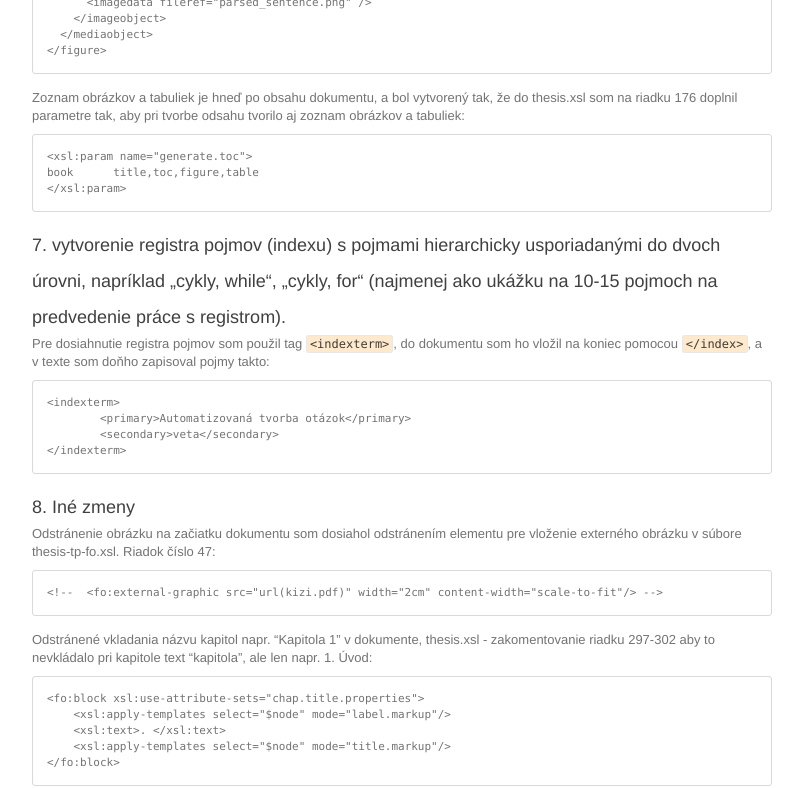
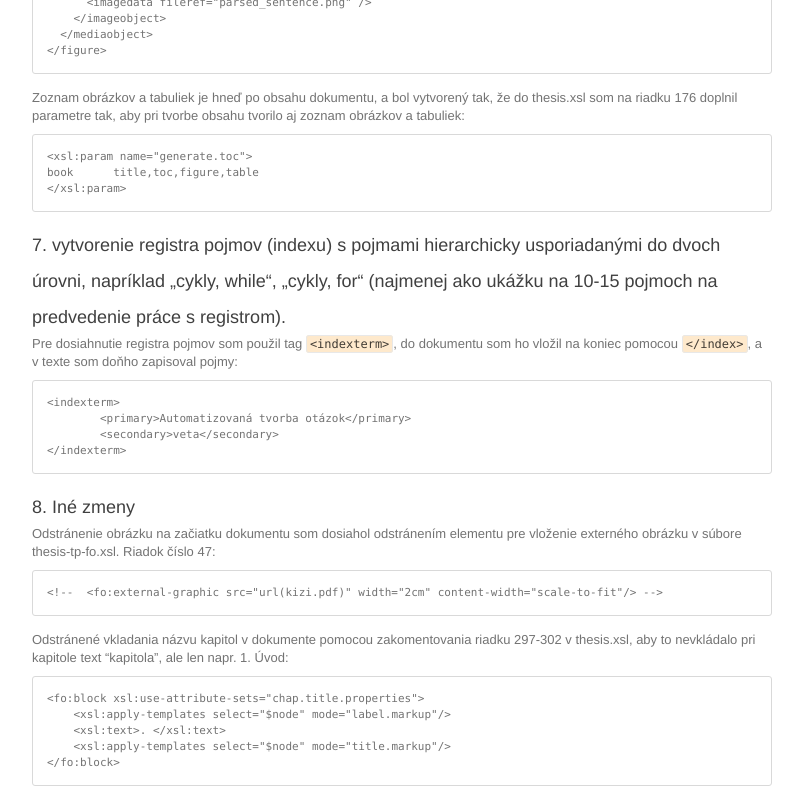
Before and after one commit to richardkubik/richardkubik.github.io, a Jekyll site: the page built from zadanie2.md, in a window 1280 px wide and 1400 px high, scrolled down 1844 px. Shown: the part 454-1242 px from the top of the window, without its empty margins (258-1061 px from the left). Built offline with Jekyll 4.4.1, drawn with Linux system fonts in a browser that asks for light colours; our own code applies the rules of GitHub Pages for plain Markdown files; some of the changed text lies outside the part shown.

Commit message:
added z2

````diff
--- a/zadanie2.md
+++ b/zadanie2.md
@@ -46,7 +46,7 @@
 ### 3. odkazy na iné časti vlastného dokumentu, prípadne odkazy na URL
 
 Text je plne citovaný, to znamená že každé číslo odkazuje na príslušnú literatúru. Na dosiahnutie tohoto som použil tag```<xref linkend="odkaz" />```. Na odkazovanie na inú časť textu alebo obrázku som zase použil
-```<link linkend="odkaz">(id elementu)</link>```>. Po obsahu je taktiež zoznam obrázkov a tabuliek, ktoré odkazujú na miesta daných elementov v texte.
+```<link linkend="odkaz">(id elementu)</link>```. Po obsahu sa nachádza zoznam obrázkov a tabuliek, ktoré odkazujú na miesta daných elementov v texte.
 
 ### 4. poznámka pod čiarou
 
@@ -129,7 +129,7 @@ V texte sa náchadza jedna tabuľka (tabuľka pojmov). Na jej vytvorenie som pou
   </mediaobject>
 </figure>
 ```
-Zoznam obrázkov a tabuliek je hneď po obsahu dokumentu, a bol vytvorený tak, že do thesis.xsl som na riadku 176 doplnil parametre tak, aby pri tvorbe odsahu tvorilo aj zoznam obrázkov a tabuliek:
+Zoznam obrázkov a tabuliek je hneď po obsahu dokumentu, a bol vytvorený tak, že do thesis.xsl som na riadku 176 doplnil parametre tak, aby pri tvorbe obsahu tvorilo aj zoznam obrázkov a tabuliek:
 ```
 <xsl:param name="generate.toc">
 book      title,toc,figure,table
@@ -139,7 +139,7 @@ book      title,toc,figure,table
 
 ### 7. vytvorenie registra pojmov (indexu) s pojmami hierarchicky usporiadanými do dvoch úrovni, napríklad „cykly, while“, „cykly, for“ (najmenej ako ukážku na 10-15 pojmoch na predvedenie práce s registrom).
 
-Pre dosiahnutie registra pojmov som použil tag ```<indexterm>```, do dokumentu som ho vložil na koniec pomocou ```</index>```, a v texte som doňho zapisoval pojmy takto:
+Pre dosiahnutie registra pojmov som použil tag ```<indexterm>```, do dokumentu som ho vložil na koniec pomocou ```</index>```, a v texte som doňho zapisoval pojmy:
 ```
 <indexterm>
 	<primary>Automatizovaná tvorba otázok</primary>
@@ -155,7 +155,7 @@ Odstránenie obrázku na začiatku dokumentu som dosiahol odstránením elementu
 <!--  <fo:external-graphic src="url(kizi.pdf)" width="2cm" content-width="scale-to-fit"/> -->
 ```
 
- Odstránené vkladania názvu kapitol napr. "Kapitola 1" v dokumente, thesis.xsl - zakomentovanie riadku 297-302 aby to nevkládalo pri kapitole text "kapitola", ale len napr. 1. Úvod:
+ Odstránené vkladania názvu kapitol v dokumente pomocou zakomentovania riadku 297-302 v thesis.xsl, aby to nevkládalo pri kapitole text "kapitola", ale len napr. 1. Úvod:
 ```
 <fo:block xsl:use-attribute-sets="chap.title.properties">
     <xsl:apply-templates select="$node" mode="label.markup"/>
````
Also changed, not shown: other parts of zadanie2.md (+1 -1 lines).
